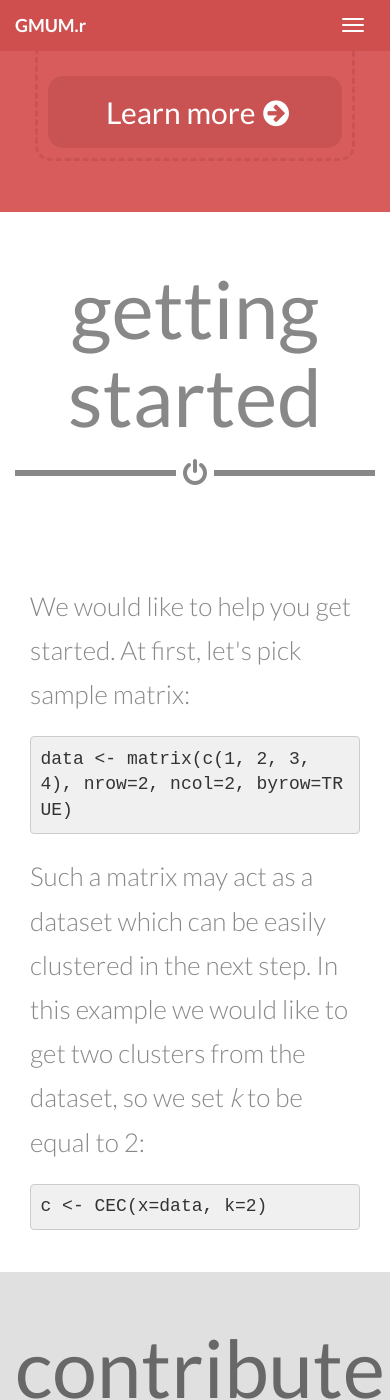
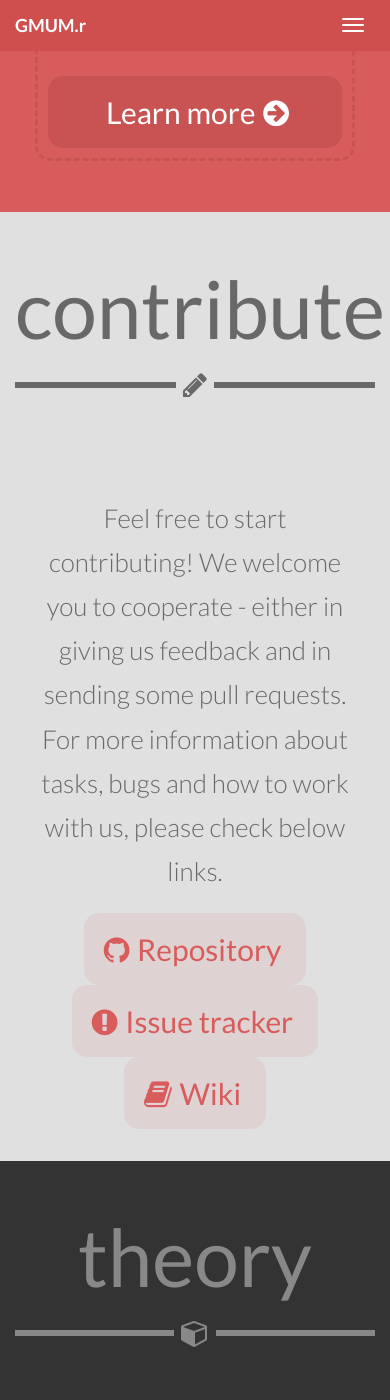
Before and after one commit to gmum/gmum.r, a Jekyll site: the page built from index.html, in a window 390 px wide and 1400 px high, scrolled down 4731 px. Built offline with Jekyll 4.4.1, drawn with Linux system fonts in a browser that asks for light colours; nearby versions of some CDN libraries.

Commit message:
Getting started section update
I've finished getting started section.
I've seperated main page from this section
because the main page had been getting
too uncomfortable to be scrolled.
The language of getting started section
may need to be improved. Concerns #237

```diff
--- a/_includes/navbar.html
+++ b/_includes/navbar.html
@@ -14,6 +14,7 @@
                 <li><a href="/#about">About</a></li>
                 <li><a href="/#features">Features</a></li>
                 <li><a href="/#modules">Modules</a></li>
+                <li><a href="/getting_started.html">Getting started</a></li>
                 <li><a href="/#contribute">Contribute</a></li>
                 <li><a href="/#theory">Theory</a></li>
                 <li><a href="/#team">Team</a></li>
--- a/_layouts/main_page.html
+++ b/_layouts/main_page.html
@@ -194,34 +194,6 @@
         </div>
     </div>
 </section>
-
-
-<section class="container-fluid" id="getting-started">
-    <div class="row head">
-        <div class="col-sm-8 col-sm-offset-2 text-center">
-            <h1>getting started</h1>
-            <hr class="primary">
-            <i class="fa fa-power-off fa-2x title-decoration" style="background-color: #fff;"></i>
-        </div>
-    </div>
-
-    <div class="col-sm-8 col-sm-offset-2">
-        <p class="lead">
-            We would like to help you get started. At first, let's pick sample matrix:
-        </p>
-
-        <pre><code class="r">data <- matrix(c(1, 2, 3, 4), nrow=2, ncol=2, byrow=TRUE)</code></pre>
-
-        <p class="lead">
-            Such a matrix may act as a dataset which can be easily clustered in the next step.
-            In this example we would like to get two clusters from the dataset, so we set <i>k</i> to
-            be equal to 2:
-        </p>
-
-        <pre><code class="r">c <- CEC(x=data, k=2)</code></pre>
-    </div>
-</section>
-
 
 <section class="container-fluid" id="contribute">
     <div class="row head">
--- a/css/styles.css
+++ b/css/styles.css
@@ -374,6 +374,10 @@
     font-size: 18px;
 }
 
+#getting-started img {
+    width: 100%;
+}
+
 #contribute {
     background-color: #e0e0e0;
     color: #686868;
--- /dev/null
+++ b/getting_started.html
@@ -0,0 +1,4 @@
+---
+title:      GMUM.r
+layout:     getting_started
+---
```
Also changed, not shown: _layouts/getting_started.html (added, +90 -0 lines), 2 other files.
